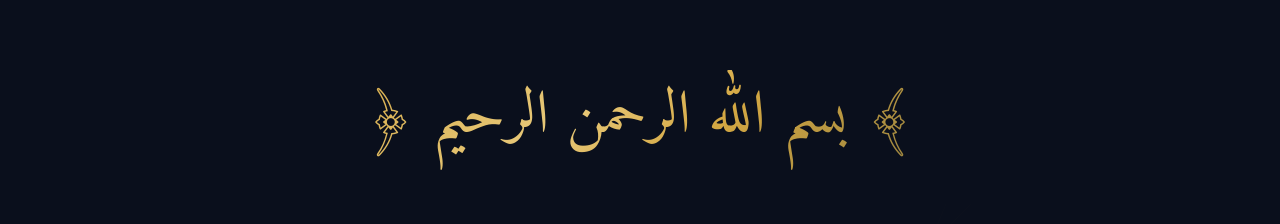
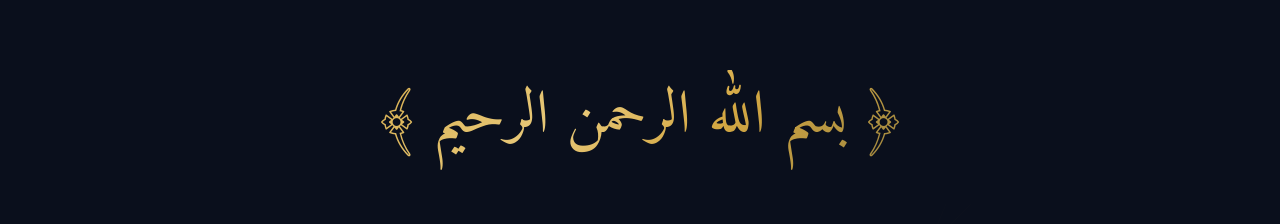
Before and after one commit to Abdalla-Eldoumani/my-islamic-portfolio, a Next.js app: page / in a window 1280 px wide. Shown: the part 196-420 px from the top of the page. Built offline with nearby package versions, Linux system fonts and the light colour scheme.

Commit message:
swap bismillah bracket order so curves face inward in rtl

```diff
--- a/src/components/hero.tsx
+++ b/src/components/hero.tsx
@@ -41,7 +41,7 @@ export function Hero() {
           lang="ar"
           dir="rtl"
         >
-          ﴾ بسم الله الرحمن الرحيم ﴿
+          ﴿ بسم الله الرحمن الرحيم ﴾
         </motion.p>
 
         {/* Descriptive intro */}
```
